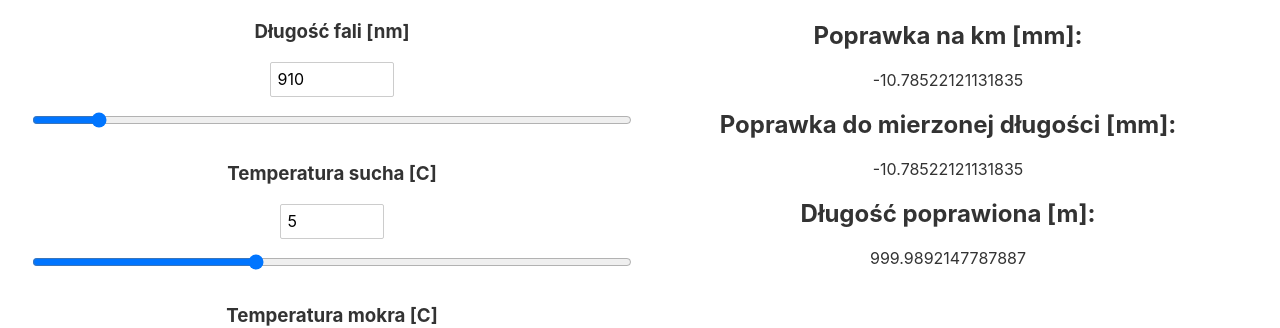
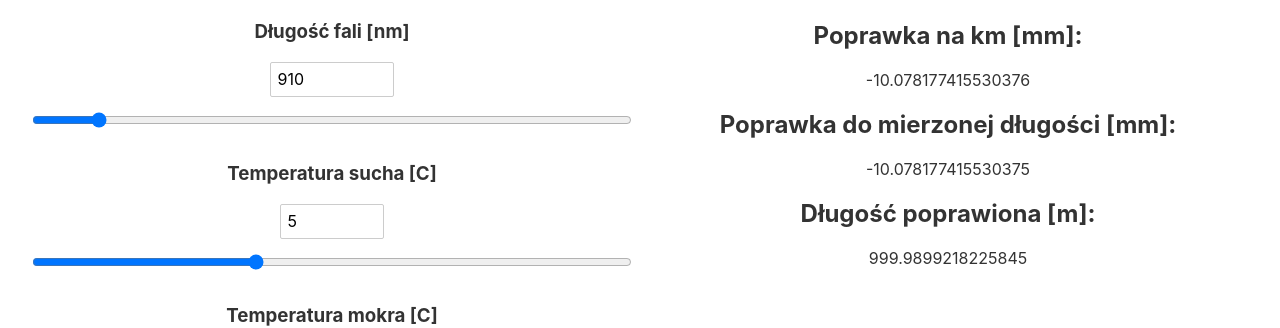
Before and after one commit to kacperlo/STUD-etp, a Svelte app: page / in a window 1280 px wide. Both pictures are taken after a click on the element "ZADANIE 2". Shown: the part 294-622 px from the top of the page. Built offline with nearby package versions, Linux system fonts and the light colour scheme.

Commit message:
Clean code and fix error in task2 formula

```diff
--- a/src/Tasks/Task2.svelte
+++ b/src/Tasks/Task2.svelte
@@ -1,25 +1,16 @@
 <script>
-    import Chart from "../Chart.svelte";
-    import SvelteTable from "svelte-table";
-
     let dlFali = 910;
     let temp_dry = 5;
     let temp_wet = 5;
     let pa = 1013.25;
     let d = 1000;
 
-    let nnn = dlFali/1000
-
-    let Ng0 = 287.6155 + 4.8866 / (dlFali / 1000) ** 2 + 0.0680 / (dlFali / 1000) ** 4
-    let Ew = 6.1087 * Math.E ** (17.269 * temp_wet / (237.30 + temp_dry))
-    let w_pressure = Ew - 0.000662 * pa * (temp_dry - temp_wet)
-    let Ng = Ng0 * 0.2695780903034789 * pa / (temp_dry + 273.15) - (11.27 * w_pressure / (temp_dry + 273.15))
-
     let T_ns=288.15
     let P_ns=1013.25
     let e_ns=10.87
-    let Ng_s=Ng0*0.269578*P_ns/T_ns - (11.27*e_ns/T_ns)
-    $: poprawka = (287.6155 + 4.8866 / (dlFali / 1000) ** 2 + 0.0680 / (dlFali / 1000) ** 4)*0.269578*P_ns/T_ns - (11.27*e_ns/T_ns) - (287.6155 + 4.8866 / (dlFali / 1000) ** 2 + 0.0680 / (dlFali / 1000) ** 4) * 0.2695780903034789 * pa / (temp_dry + 273.15) - (11.27 * w_pressure / (temp_dry + 273.15))
+
+    $: poprawka = ((287.6155 + (4.8866 / (dlFali / 1000) ** 2 + 0.0680 / (dlFali / 1000) ** 4))*0.269578*P_ns/T_ns - (11.27*e_ns/T_ns)) - ((287.6155 + 4.8866 / (dlFali / 1000) ** 2 + 0.0680 / (dlFali / 1000) ** 4) * 0.269578 * pa / (temp_dry + 273.15) - (11.27 * ((6.1087 * (Math.E ** ((17.269 * temp_wet) / (237.30 + temp_wet)))) - (0.000662 * pa * (temp_dry - temp_wet))) / (temp_dry + 273.15)))
+
 </script>
 
 <div style="width: 50%; float: left">
```
